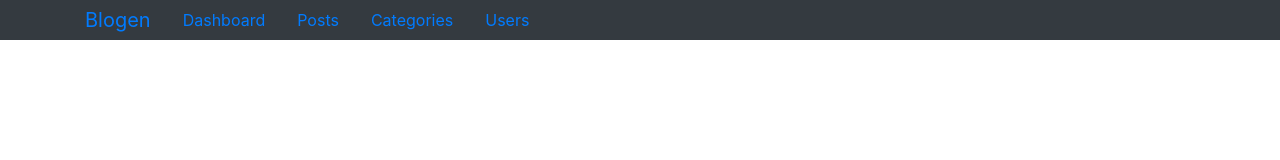
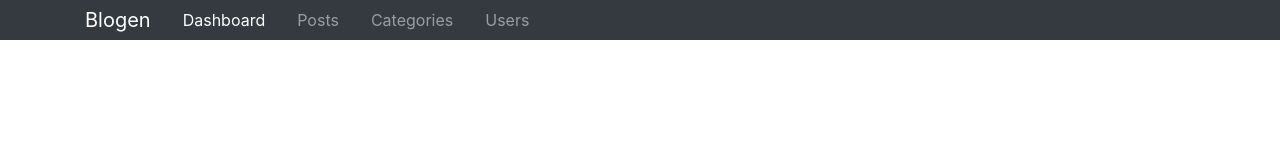
Before and after one commit to ejohann/blogen, a plain HTML site: page index.html in a window 1280 px wide. Drawn offline with nearby package versions, Linux system fonts and the light colour scheme.

Commit message:
Add add bootstrap dark style to navbar, remove active class from menu items except on dashboard menu item

```diff
--- a/index.html
+++ b/index.html
@@ -10,7 +10,7 @@
     <title>Blogen Admin</title>
 </head>
 <body>
-  <nav class="navbar navbar-expand-sm bg-dark p-0">
+  <nav class="navbar navbar-expand-sm navbar-dark bg-dark p-0">
     <div class="container">
       <a href="index.html" class="navbar-brand">Blogen</a>
       <button class="navbar-toggler" data-toggle="collapse" data-target="#navbarCollapse">
@@ -22,13 +22,13 @@
             <a href="index.html" class="nav-link active">Dashboard</a>
           </li>
           <li class="nav-item px-2">
-              <a href="posts.html" class="nav-link active">Posts</a>
+              <a href="posts.html" class="nav-link">Posts</a>
           </li>
           <li class="nav-item px-2">
-              <a href="categories.html" class="nav-link active">Categories</a>
+              <a href="categories.html" class="nav-link">Categories</a>
           </li>
           <li class="nav-item px-2">
-              <a href="users.html" class="nav-link active">Users</a>
+              <a href="users.html" class="nav-link">Users</a>
           </li>
         </ul>
       </div>
```
